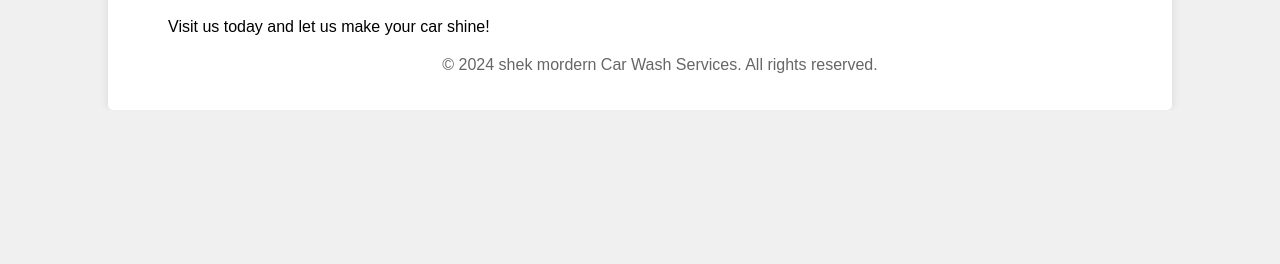
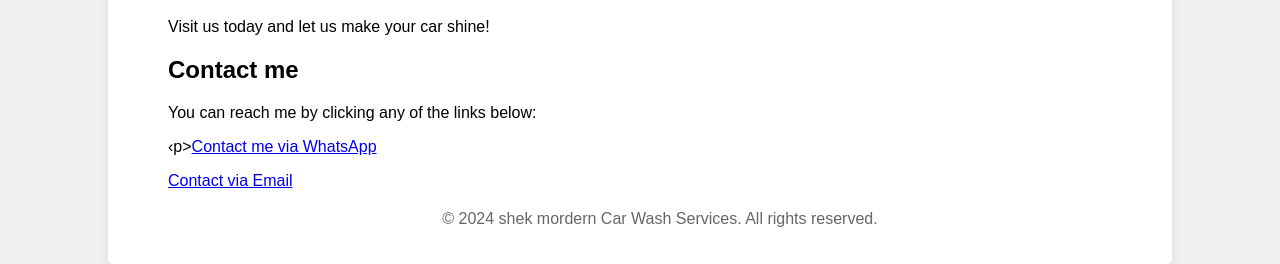
Before and after one commit to Shekinahukundwa/skekinah.github.io, a plain HTML site: page index.html in a window 1280 px wide. Shown: the part 1675-1939 px from the top of the page. Before the commit the page ends 1785 px from the top, so only its background shows below. Drawn offline with Linux system fonts and the light colour scheme.

Commit message:
Update index.html

```diff
--- a/index.html
+++ b/index.html
@@ -78,6 +78,15 @@
 <img src="WhatsApp Image 2024-07-16 at 01.22.57.jpeg">
                 <img src="WhatsApp Image 2024-07-16 at 01.22.11.jpeg">
            <p>Visit us today and let us make your car shine!</p>
+                <h2>Contact me</h2>
+<p>You can reach me by clicking any of
+the links below: </p>
+‹p><a href="https://wa.me/+250785749926?
+text=I%20want%20to%20contact%20you">Contact me
+via WhatsApp</a></p>
+<p><a
+href="mailto:shekinahukundwa@gmail.com">Contact via
+Email</a></p>
         <footer>
             <p>&copy; 2024 shek mordern Car Wash Services. All rights reserved.</p>
         </footer>
```
